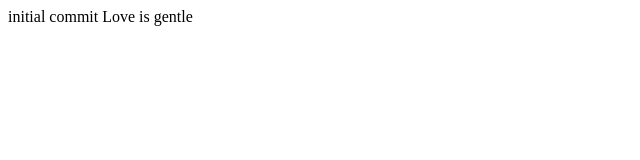
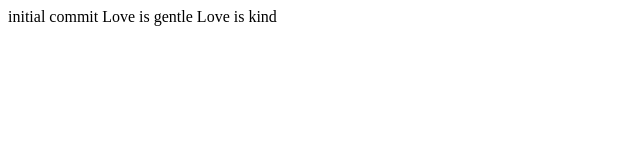
Before and after one commit to alexbonsu08/Active-Love-Alex1, a plain HTML site: page index.html in a window 1280 px wide. Shown: the full height of the page, 0-640 px from the left. Drawn offline with Linux system fonts and the light colour scheme.

Commit message:
added love is kind to html feature-1

```diff
--- a/index.html
+++ b/index.html
@@ -9,5 +9,6 @@
 <body>
     initial commit
     Love is gentle
+    Love is kind
 </body>
 </html>
```
